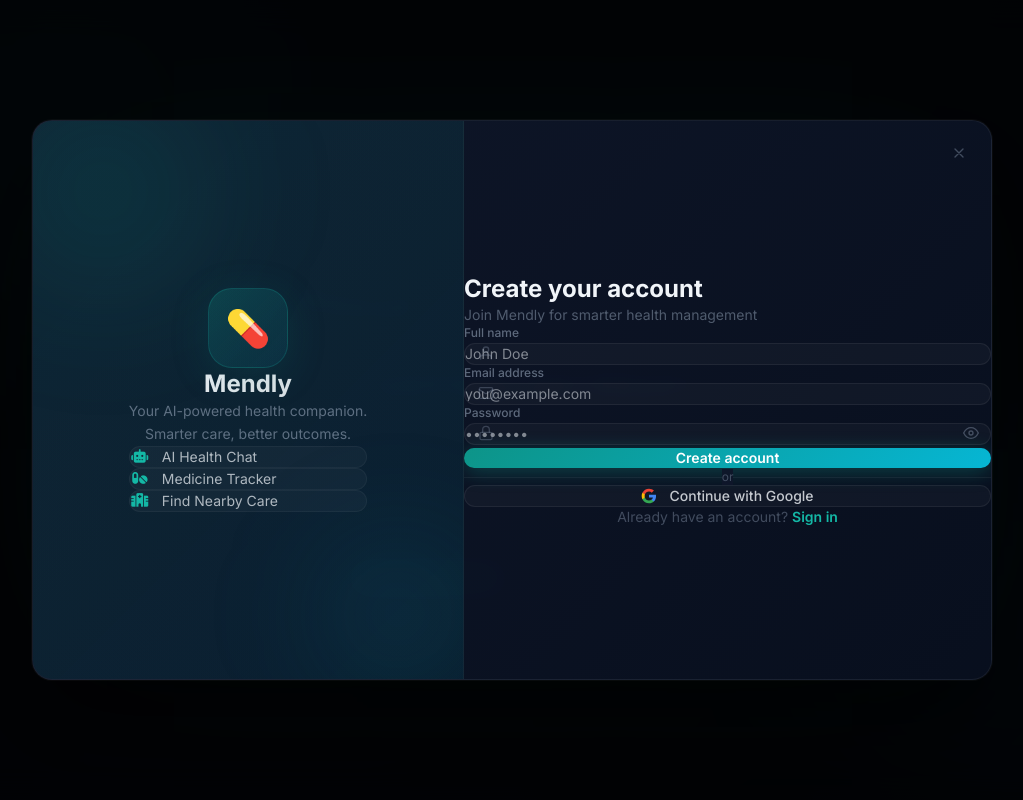
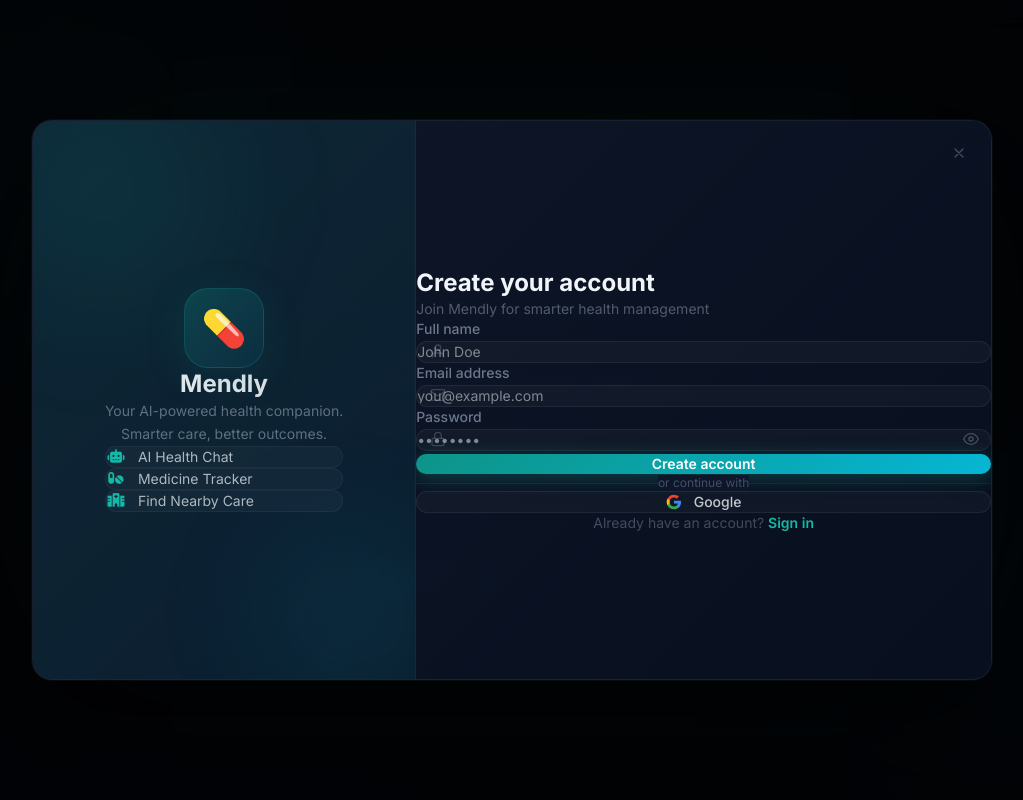
Before and after one commit to Satendra90390/Mendly, a Next.js app in the folder frontend/: page / in a window 1280 px wide. Both pictures are taken after a click on the button "Get Started". Shown: the top 800 px of the page, without its empty margins (128-1151 px from the left). Built offline with nearby package versions, Linux system fonts and the light colour scheme.

Commit message:
fix: auth modal visual polish - better proportions, spacing, and alignment

```diff
--- a/frontend/src/components/auth-modal.tsx
+++ b/frontend/src/components/auth-modal.tsx
@@ -93,16 +93,15 @@
         <div
           className="hidden lg:flex flex-col items-center justify-center relative overflow-hidden"
           style={{
-            width: "45%",
-                  background: "linear-gradient(135deg, rgba(13, 148, 136, 0.12), rgba(6, 182, 212, 0.08))",
-                  borderRight: "1px solid rgba(255, 255, 255, 0.04)",
+            width: "40%",
+            background: "linear-gradient(135deg, rgba(13, 148, 136, 0.12), rgba(6, 182, 212, 0.08))",
+            borderRight: "1px solid rgba(255, 255, 255, 0.04)",
           }}
         >
-          {/* Decorative blurs */}
           <div style={{
             position: "absolute", top: "-80px", left: "-80px",
             width: "300px", height: "300px", borderRadius: "50%",
-              background: "radial-gradient(circle, rgba(13, 148, 136, 0.2), transparent 70%)",
+            background: "radial-gradient(circle, rgba(13, 148, 136, 0.2), transparent 70%)",
             filter: "blur(60px)", pointerEvents: "none",
           }} />
           <div style={{
@@ -112,26 +111,26 @@
             filter: "blur(50px)", pointerEvents: "none",
           }} />
 
-          <div className="relative z-10 text-center px-8">
+          <div className="relative z-10 text-center px-6">
             <div className="inline-flex items-center justify-center w-20 h-20 rounded-3xl mb-6" style={{
               background: "linear-gradient(135deg, rgba(20, 184, 166, 0.2), rgba(8, 145, 178, 0.12))",
               border: "1px solid rgba(20, 184, 166, 0.2)",
-                  boxShadow: "0 8px 40px rgba(13, 148, 136, 0.15)",
+              boxShadow: "0 8px 40px rgba(13, 148, 136, 0.15)",
             }}>
               <span className="text-4xl">💊</span>
             </div>
-            <h2 className="text-2xl font-bold mb-3" style={{
+            <h2 className="text-2xl font-bold mb-2" style={{
               background: "linear-gradient(135deg, #F1F5F9, rgba(241, 245, 249, 0.85))",
               WebkitBackgroundClip: "text", WebkitTextFillColor: "transparent",
             }}>
               Mendly
             </h2>
-            <p className="text-sm leading-relaxed mb-8" style={{ color: "rgba(148, 163, 184, 0.6)" }}>
+            <p className="text-sm leading-relaxed mb-6" style={{ color: "rgba(148, 163, 184, 0.6)" }}>
               Your AI-powered health companion.<br />
               Smarter care, better outcomes.
             </p>
 
-            <div className="space-y-3">
+            <div className="space-y-2.5">
               {[
                 { icon: "fa-solid fa-robot", text: "AI Health Chat" },
                 { icon: "fa-solid fa-pills", text: "Medicine Tracker" },
@@ -151,7 +150,6 @@
 
         {/* Right Panel — Form */}
         <div className="flex-1 flex flex-col relative overflow-y-auto">
-          {/* Close */}
           <button
             onClick={() => { setMounted(false); setTimeout(onClose, 200); }}
             className="absolute top-4 right-4 z-10 w-8 h-8 rounded-full flex items-center justify-center transition-all duration-200 hover:bg-white/5"
@@ -163,7 +161,6 @@
           </button>
 
           <div className="flex-1 flex flex-col justify-center px-8 sm:px-10 py-8">
-            {/* Mobile logo */}
             <div className="lg:hidden text-center mb-6">
               <div className="inline-flex items-center justify-center w-14 h-14 rounded-2xl mb-3" style={{
                 background: "linear-gradient(135deg, rgba(20, 184, 166, 0.15), rgba(8, 145, 178, 0.08))",
@@ -173,9 +170,8 @@
               </div>
             </div>
 
-            {/* Title */}
             <div className="mb-6">
-              <h1 className="text-2xl font-bold mb-1" style={{ color: "#F1F5F9" }}>
+              <h1 className="text-2xl font-bold mb-1.5" style={{ color: "#F1F5F9" }}>
                 {mode === "login" ? "Welcome back" : "Create your account"}
               </h1>
               <p className="text-sm" style={{ color: "rgba(148, 163, 184, 0.5)" }}>
@@ -183,7 +179,6 @@
               </p>
             </div>
 
-            {/* Error */}
             {error && (
               <div className="mb-4 px-4 py-3 rounded-xl text-sm flex items-center gap-2.5" style={{
                 background: "rgba(239, 68, 68, 0.08)",
@@ -198,18 +193,17 @@
               </div>
             )}
 
-            {/* Form */}
-            <form key={mode} onSubmit={handleSubmit} className="space-y-3">
+            <form key={mode} onSubmit={handleSubmit} className="space-y-4">
               {mode === "signup" && (
                 <div style={{ animation: "fade-in 0.3s ease" }}>
-                  <label className="block text-xs font-medium mb-1.5 ml-1" style={{ color: "rgba(148, 163, 184, 0.6)" }}>Full name</label>
+                  <label className="block text-sm font-medium mb-1.5" style={{ color: "rgba(148, 163, 184, 0.7)" }}>Full name</label>
                   <div className="relative">
                     <span className="absolute left-3.5 top-1/2 -translate-y-1/2" style={{ color: "rgba(148, 163, 184, 0.3)" }}>
                       <svg width="16" height="16" viewBox="0 0 24 24" fill="none" stroke="currentColor" strokeWidth="2" strokeLinecap="round"><path d="M20 21v-2a4 4 0 00-4-4H8a4 4 0 00-4 4v2" /><circle cx="12" cy="7" r="4" /></svg>
                     </span>
                     <input
                       type="text" value={name} onChange={(e) => setName(e.target.value)}
-                      className="w-full pl-10 pr-4 py-3 rounded-xl text-sm outline-none transition-all duration-200"
+                      className="w-full pl-10 pr-4 py-3.5 rounded-xl text-sm outline-none transition-all duration-200"
                       style={{ backgroundColor: "rgba(255, 255, 255, 0.03)", border: "1px solid rgba(255, 255, 255, 0.06)", color: "#F1F5F9" }}
                       onFocus={(e) => e.currentTarget.style.borderColor = "rgba(20, 184, 166, 0.4)"}
                       onBlur={(e) => e.currentTarget.style.borderColor = "rgba(255, 255, 255, 0.06)"}
@@ -220,14 +214,14 @@
               )}
 
               <div>
-                <label className="block text-xs font-medium mb-1.5 ml-1" style={{ color: "rgba(148, 163, 184, 0.6)" }}>Email address</label>
+                <label className="block text-sm font-medium mb-1.5" style={{ color: "rgba(148, 163, 184, 0.7)" }}>Email address</label>
                 <div className="relative">
                   <span className="absolute left-3.5 top-1/2 -translate-y-1/2" style={{ color: "rgba(148, 163, 184, 0.3)" }}>
                     <svg width="16" height="16" viewBox="0 0 24 24" fill="none" stroke="currentColor" strokeWidth="2" strokeLinecap="round"><rect width="20" height="16" x="2" y="4" rx="2" /><path d="M22 7l-8.97 5.7a1.94 1.94 0 01-2.06 0L2 7" /></svg>
                   </span>
                   <input
                     type="email" value={email} onChange={(e) => setEmail(e.target.value)}
-                    className="w-full pl-10 pr-4 py-3 rounded-xl text-sm outline-none transition-all duration-200"
+                    className="w-full pl-10 pr-4 py-3.5 rounded-xl text-sm outline-none transition-all duration-200"
                     style={{ backgroundColor: "rgba(255, 255, 255, 0.03)", border: "1px solid rgba(255, 255, 255, 0.06)", color: "#F1F5F9" }}
                     onFocus={(e) => e.currentTarget.style.borderColor = "rgba(20, 184, 166, 0.4)"}
                     onBlur={(e) => e.currentTarget.style.borderColor = "rgba(255, 255, 255, 0.06)"}
@@ -237,7 +231,7 @@
               </div>
 
               <div>
-                <label className="block text-xs font-medium mb-1.5 ml-1" style={{ color: "rgba(148, 163, 184, 0.6)" }}>Password</label>
+                <label className="block text-sm font-medium mb-1.5" style={{ color: "rgba(148, 163, 184, 0.7)" }}>Password</label>
                 <div className="relative">
                   <span className="absolute left-3.5 top-1/2 -translate-y-1/2" style={{ color: "rgba(148, 163, 184, 0.3)" }}>
                     <svg width="16" height="16" viewBox="0 0 24 24" fill="none" stroke="currentColor" strokeWidth="2" strokeLinecap="round"><rect width="18" height="11" x="3" y="11" rx="2" ry="2" /><path d="M7 11V7a5 5 0 0110 0v4" /></svg>
@@ -245,7 +239,7 @@
                   <input
                     type={showPassword ? "text" : "password"}
                     value={password} onChange={(e) => setPassword(e.target.value)}
-                    className="w-full pl-10 pr-11 py-3 rounded-xl text-sm outline-none transition-all duration-200"
+                    className="w-full pl-10 pr-11 py-3.5 rounded-xl text-sm outline-none transition-all duration-200"
                     style={{ backgroundColor: "rgba(255, 255, 255, 0.03)", border: "1px solid rgba(255, 255, 255, 0.06)", color: "#F1F5F9" }}
                     onFocus={(e) => e.currentTarget.style.borderColor = "rgba(20, 184, 166, 0.4)"}
                     onBlur={(e) => e.currentTarget.style.borderColor = "rgba(255, 255, 255, 0.06)"}
@@ -253,7 +247,7 @@
                   />
                   <button
                     type="button" onClick={() => setShowPassword(!showPassword)}
-                    className="absolute right-3 top-1/2 -translate-y-1/2 p-1 rounded-md transition-colors hover:bg-white/5"
+                    className="absolute right-3 top-1/2 -translate-y-1/2 p-1.5 rounded-md transition-colors hover:bg-white/5"
                     style={{ color: "rgba(148, 163, 184, 0.4)" }}
                   >
                     {showPassword ? (
@@ -266,12 +260,12 @@
               </div>
 
               {mode === "login" && (
-                <div className="flex items-center justify-between ml-1">
+                <div className="flex items-center justify-between">
                   <label className="flex items-center gap-2 cursor-pointer">
                     <input type="checkbox" className="w-3.5 h-3.5 rounded accent-teal-500" />
-                    <span className="text-xs" style={{ color: "rgba(148, 163, 184, 0.5)" }}>Remember me</span>
+                    <span className="text-sm" style={{ color: "rgba(148, 163, 184, 0.5)" }}>Remember me</span>
                   </label>
-                  <button type="button" className="text-xs font-medium transition-colors" style={{ color: "#14B8A6" }}>
+                  <button type="button" className="text-sm font-medium transition-colors" style={{ color: "#14B8A6" }}>
                     Forgot password?
                   </button>
                 </div>
@@ -279,7 +273,7 @@
 
               <button
                 type="submit" disabled={loading}
-                className="w-full py-3 rounded-xl font-semibold text-sm text-white transition-all duration-200 disabled:opacity-50"
+                className="w-full py-3.5 rounded-xl font-semibold text-sm text-white transition-all duration-200 disabled:opacity-50"
                 style={{
                   background: "var(--gradient-1)",
                   boxShadow: loading ? "none" : "0 4px 20px rgba(20, 184, 166, 0.3)",
@@ -298,27 +292,23 @@
               </button>
             </form>
 
-            {/* Divider */}
-            <div className="relative my-4">
+            <div className="relative my-5">
               <div className="absolute inset-0 flex items-center">
-                <div className="w-full border-t" style={{ borderColor: "rgba(255, 255, 255, 0.05)" }} />
+                <div className="w-full border-t" style={{ borderColor: "rgba(255, 255, 255, 0.06)" }} />
               </div>
               <div className="relative flex justify-center text-xs">
-                <span className="px-3" style={{ backgroundColor: "rgba(15, 23, 42, 0.98)", color: "rgba(148, 163, 184, 0.4)" }}>or</span>
+                <span className="px-4" style={{ backgroundColor: "rgba(15, 23, 42, 0.98)", color: "rgba(148, 163, 184, 0.4)" }}>or continue with</span>
               </div>
             </div>
 
-            {/* Google */}
             <button
               onClick={handleGoogleLogin}
-              className="w-full py-3 rounded-xl font-medium text-sm flex items-center justify-center gap-3 transition-all duration-200"
+              className="w-full py-3.5 rounded-xl font-medium text-sm flex items-center justify-center gap-3 transition-all duration-200 border hover:bg-white/[0.06]"
               style={{
                 backgroundColor: "rgba(255, 255, 255, 0.03)",
-                border: "1px solid rgba(255, 255, 255, 0.06)",
+                borderColor: "rgba(255, 255, 255, 0.06)",
                 color: "rgba(241, 245, 249, 0.8)",
               }}
-              onMouseEnter={(e) => e.currentTarget.style.backgroundColor = "rgba(255, 255, 255, 0.06)"}
-              onMouseLeave={(e) => e.currentTarget.style.backgroundColor = "rgba(255, 255, 255, 0.03)"}
             >
               <svg className="w-4 h-4" viewBox="0 0 24 24">
                 <path fill="#4285F4" d="M22.56 12.25c0-.78-.07-1.53-.2-2.25H12v4.26h5.92c-.26 1.37-1.04 2.53-2.21 3.31v2.77h3.57c2.08-1.92 3.28-4.74 3.28-8.09z" />
@@ -326,18 +316,15 @@
                 <path fill="#FBBC05" d="M5.84 14.09c-.22-.66-.35-1.36-.35-2.09s.13-1.43.35-2.09V7.07H2.18C1.43 8.55 1 10.22 1 12s.43 3.45 1.18 4.93l2.85-2.22.81-.62z" />
                 <path fill="#EA4335" d="M12 5.38c1.62 0 3.06.56 4.21 1.64l3.15-3.15C17.45 2.09 14.97 1 12 1 7.7 1 3.99 3.47 2.18 7.07l3.66 2.84c.87-2.6 3.3-4.53 6.16-4.53z" />
               </svg>
-              Continue with Google
+              Google
             </button>
 
-            {/* Switch mode */}
-            <p className="mt-4 text-center text-sm" style={{ color: "rgba(148, 163, 184, 0.4)" }}>
+            <p className="mt-5 text-center text-sm" style={{ color: "rgba(148, 163, 184, 0.4)" }}>
               {mode === "login" ? "New to Mendly? " : "Already have an account? "}
               <button
                 onClick={() => onSwitch(mode === "login" ? "signup" : "login")}
-                className="font-semibold transition-colors duration-200"
+                className="font-semibold transition-colors duration-200 hover:underline"
                 style={{ color: "#14B8A6" }}
-                onMouseEnter={(e) => e.currentTarget.style.color = "#2DD4BF"}
-                onMouseLeave={(e) => e.currentTarget.style.color = "#14B8A6"}
               >
                 {mode === "login" ? "Create an account" : "Sign in"}
               </button>
```
